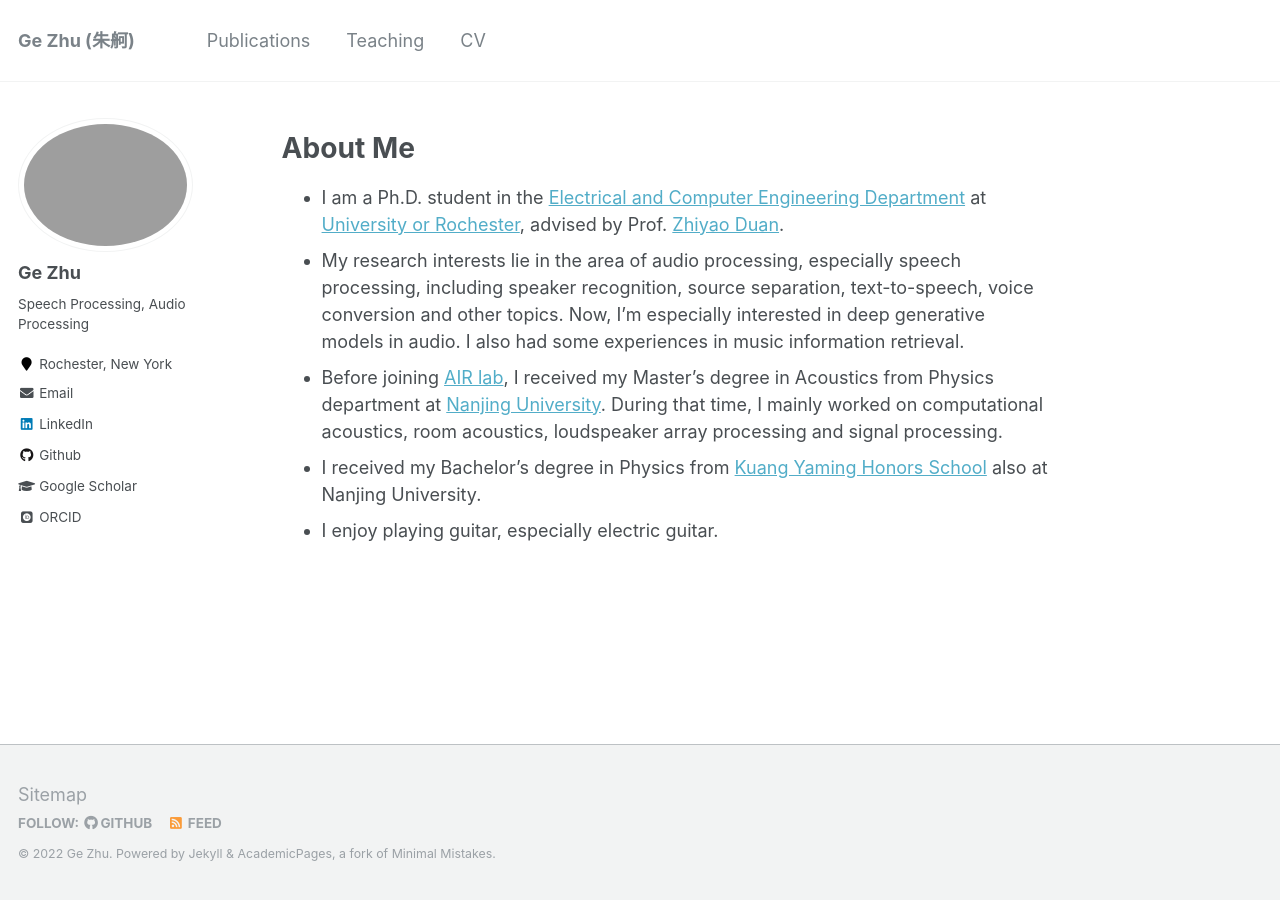
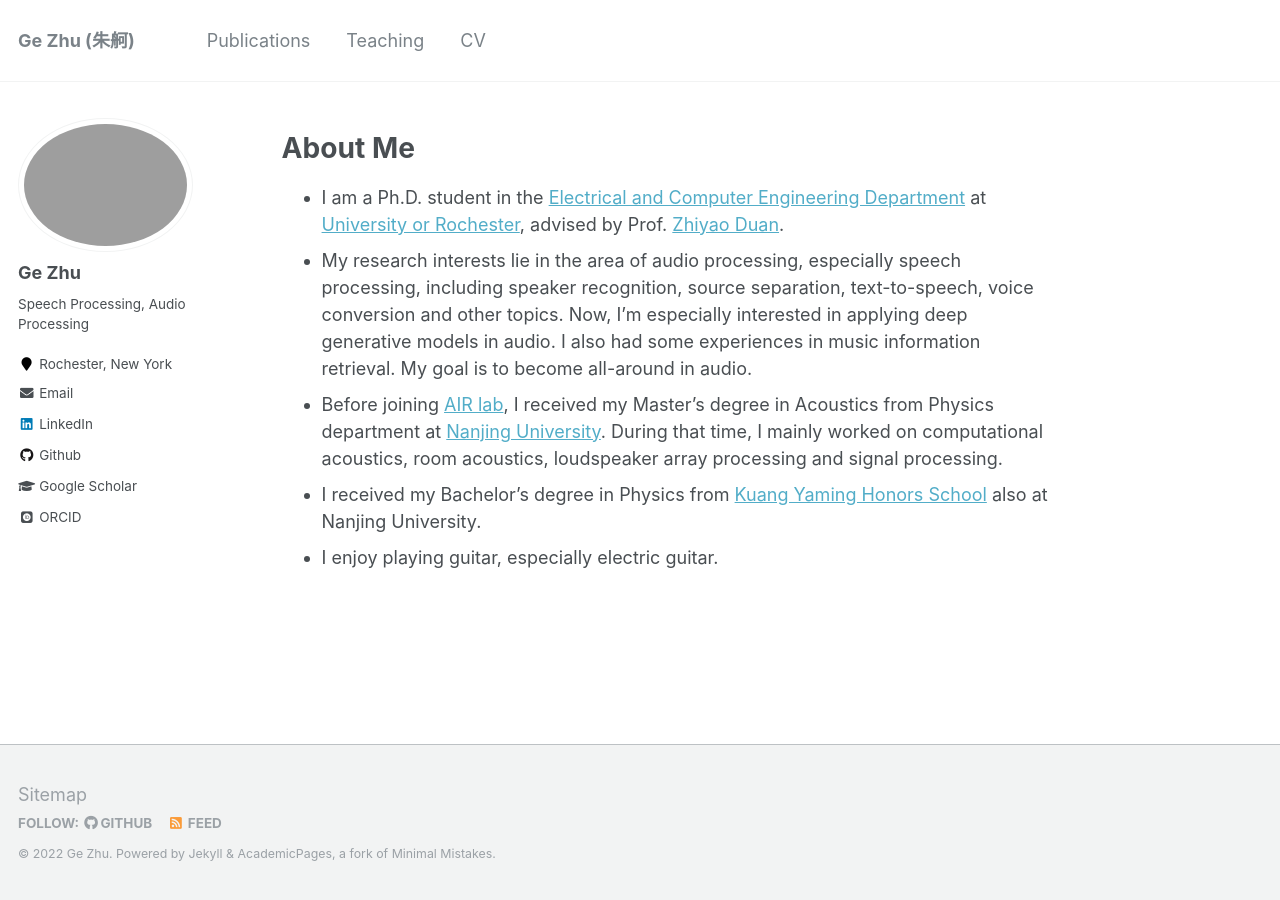
Before and after one commit to gzhu06/gzhu06.github.io, a Jekyll site: the page built from _pages/about.md, in a window 1280 px wide. Built offline with Jekyll 4.4.1, drawn with Linux system fonts in a browser that asks for light colours; some web fonts are replaced.

```diff
--- a/_pages/about.md
+++ b/_pages/about.md
@@ -10,7 +10,7 @@ redirect_from:
 
 # About Me
 * I am a Ph.D. student in the [Electrical and Computer Engineering Department](http://www.hajim.rochester.edu/ece/) at [University or Rochester](https://rochester.edu/), advised by Prof. [Zhiyao Duan](http://www2.ece.rochester.edu/~zduan/).
-* My research interests lie in the area of audio processing, especially speech processing, including speaker recognition, source separation, text-to-speech, voice conversion and other topics. Now, I'm especially interested in deep generative models in audio. I also had some experiences in music information retrieval.
+* My research interests lie in the area of audio processing, especially speech processing, including speaker recognition, source separation, text-to-speech, voice conversion and other topics. Now, I'm especially interested in applying deep generative models in audio. I also had some experiences in music information retrieval. My goal is to become all-around in audio.
 * Before joining [AIR lab](http://www2.ece.rochester.edu/projects/air/index.html), I received my Master's degree in Acoustics from Physics department at [Nanjing University](https://www.nju.edu.cn/en/main.psp). During that time, I mainly worked on computational acoustics, room acoustics, loudspeaker array processing and signal processing.
 * I received my Bachelor’s degree in Physics from [Kuang Yaming Honors School](https://dii.nju.edu.cn/kym_en/) also at Nanjing University.
 * I enjoy playing guitar, especially electric guitar.
```
Also changed, not shown: _portfolio/portfolio-1.md (deleted, +0 -7 lines), _portfolio/portfolio-2.html (deleted, +0 -7 lines).
